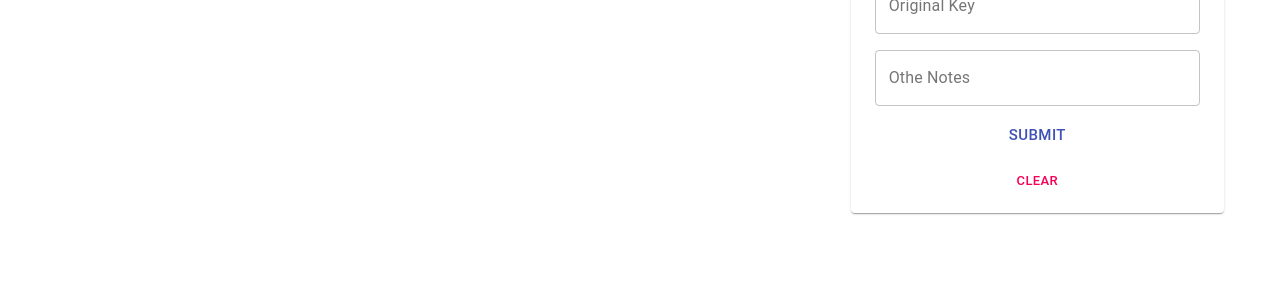
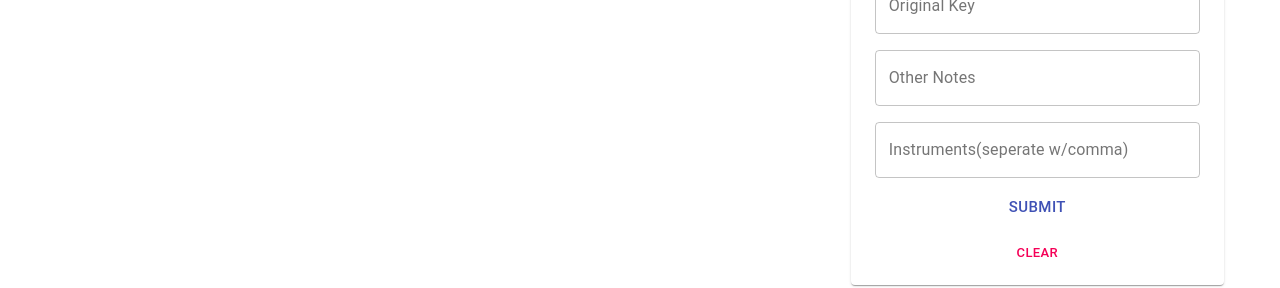
Before and after one commit to bhawkins6177/BandMate2.0, a React (Create React App) app in the folder client/: page / in a window 1280 px wide. Shown: the part 334-622 px from the top of the page. Built offline with nearby package versions, Linux system fonts and the light colour scheme; no server answers.

Commit message:
Added instrument array functionality to songForm and songs

```diff
--- a/client/src/components/SongForm/SongForm.js
+++ b/client/src/components/SongForm/SongForm.js
@@ -30,6 +30,17 @@ const SongForm = () => {
 
     const clear = (e) =>{
         e.preventDefault();
+        setSongData({
+        title: '',
+        composer: '',
+        instruments: [],
+        originalKey: '',
+        maleLead: false,
+        femalLead: false,
+        duet: false,
+        difficulty: '',
+        otherNotes: ''
+        })
     }
 
 
@@ -64,11 +75,21 @@ const SongForm = () => {
                 <TextField
                 name = 'otherNotes'
                 variant = 'outlined'
-                label='Othe Notes'
+                label='Other Notes'
                 fullWidth
                 value={songData.otherNotes}
                 onChange={(e) => setSongData({...songData, otherNotes: e.target.value })}
                 />
+                <TextField
+                name='instruments'
+                variant='outlined'
+                label='Instruments(seperate w/comma)'
+                fullWidth
+                multiline
+                value={songData.instruments}
+                onChange={(e)=>setSongData({...songData, instruments: e.target.value.split(',')})}
+                />
+
                 <Button className={classes.buttonSubmit} varient='contained' color='primary' size='large' type='submit' fullWidth>Submit</Button>
                 <Button varient='contained' color='secondary' size='small' onClick={clear} fullWidth>Clear</Button>
             </form>
--- a/client/src/components/Songs/Song/Song.js
+++ b/client/src/components/Songs/Song/Song.js
@@ -7,25 +7,26 @@ import {Card, CardActions, CardContent, CardMedia, Button, Typography} from '@ma
 const Song = ({song}) => {
     const classes = useStyles();
 
-
+// implement the instruments how the tags were implemented
     return(
         <Card className={classes.card}>
-           <CardMedia className={classes.media} title={song.title}/>
+           <Typography variant='h6'>{`Title: ${song.title}`}</Typography>
         <div className={classes.overlay}>
-            <Typography variant='h6'>{song.composer}</Typography>
-            <Typography varient='h4'>{song.originalKey}</Typography>
+            <Typography variant='h6'>{`Writer: ${song.composer}`}</Typography>
+            <Typography varient='h6'>{`Original Key: ${song.originalKey}`}</Typography>
+            <Typography varient='h8' color='textSecondary'>Instruments: {song.instruments.map((instrument)=>`${instrument}, `)}</Typography>
         </div>
         <div className={classes.overlay2}>
-            <Button style={{color:'Blue'}} size='small' onClick={()=>{}}>
-
-            </Button>
         </div>
         <CardContent>
-            <Typography className={classes.title} variant='h5'gutterBottom>{song.otherNotes}</Typography>
+            <Typography className={classes.title} variant='h6'gutterBottom>Notes: {song.otherNotes}</Typography>
         </CardContent>
         <CardActions className={classes.cardActions}>
             <Button size='small' color='primary' onClick={()=>{}}>
                 Delete
+            </Button>
+            <Button style={{color:'Blue'}} size='small' onClick={()=>{}}>
+                Edit
             </Button>
         </CardActions>
         </Card>
--- a/client/src/components/Songs/Songs.js
+++ b/client/src/components/Songs/Songs.js
@@ -10,6 +10,7 @@ import { Grow } from '@material-ui/core';
 const Songs = () => {
     const songs = useSelector((state)=> state.songs)
     const classes = useStyles();
+    console.log(songs);
 
     console.log(songs)
     return (
```
